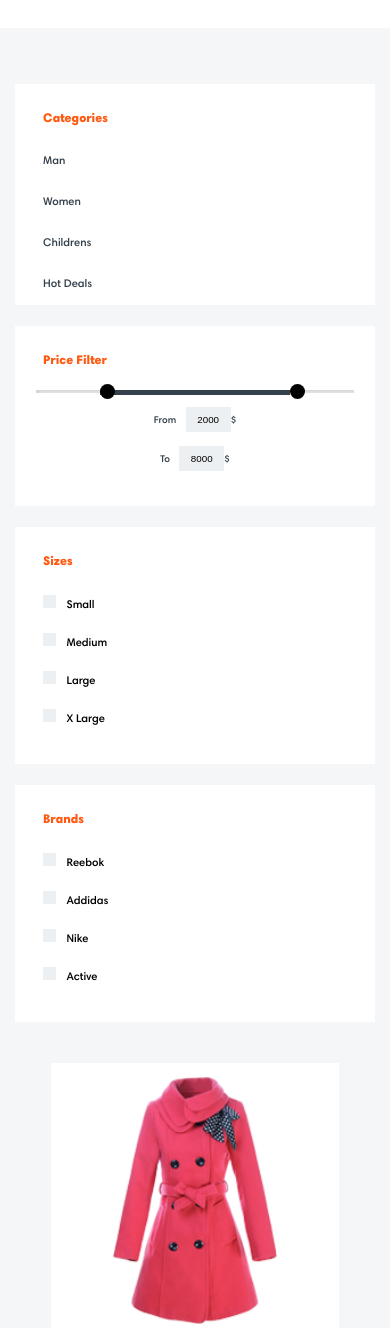
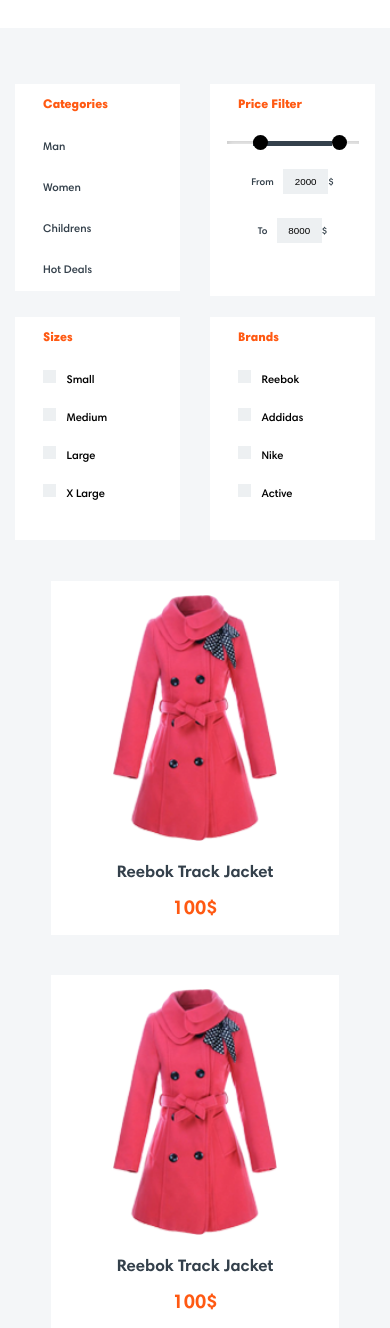
Before and after one commit to Destonin1/Shop, a PHP site: page /products.html in a window 390 px wide. Shown: the part 133-1461 px from the top of the page. Run offline with PHP 8.4, Linux system fonts and the light colour scheme.

Commit message:
Адаптив для каталога продуктов

```diff
--- a/css/style.css
+++ b/css/style.css
@@ -796,7 +796,8 @@ footer {
 }
 
 #products h4 {
-	margin: 0 4rem 2rem 4rem;
+	margin: 0 4rem;
+	padding: 2rem 0;
 	font-size: 1.8rem;
 	color: #ff5912;
 	font-weight: 700;
@@ -805,12 +806,11 @@ footer {
 }
 
 .categories {
-	padding-top: 4rem;
 	margin-bottom: 3rem;
 	background: #fff;
 }
 
-.categories li {
+.categories_elem li {
 	font-family: HarmoniaBd, sans-serif;
 	padding: 2rem 4rem;
 	list-style: none;
@@ -823,13 +823,18 @@ footer {
 	cursor: pointer;
 }
 
-.categories li:hover {
+.categories_elem li:hover {
 	background: #ff5912;
 	color: #fff;
 }
 
+li.categories_elem_active {
+	color: #fff;
+	background: #ff5912;
+}
+
 .price_filter {
-	padding: 4rem 0;
+	padding-bottom: 3.5rem;
 	background: #fff;
 	margin-bottom: 3rem;
 }
@@ -839,7 +844,8 @@ footer {
     outline: none;
 }
 .polzunok-container {
-    padding: 1rem 3rem;
+	margin-top: 2rem;
+    padding-bottom: 4rem;
     color: #34404b;
 }
 
@@ -850,6 +856,8 @@ footer {
 }
 
 .polzunok-container .ui-slider {
+	width: 80%;
+	margin: 0 auto;
     position: relative;
     height: 3px;
     box-shadow: inset 2px 2px 5px rgba(0, 0, 0, 0.2), 1px 1px 5px rgba(255, 255, 255, 1);
@@ -888,7 +896,7 @@ footer {
 }
 
 .sizes {
-	padding: 4rem 0;
+	padding-bottom: 4rem;
 	background: #fff;
 	margin-bottom: 3rem;
 	font-family: HarmoniaBd, sans-serif;
@@ -980,6 +988,7 @@ input[type=checkbox]:checked + label {
 
 	.polz_text {
 		display: block;
+		margin-top: 1.5rem;
 	}
 
 	.polzunok-input-left, .polzunok-input-right {
@@ -1151,6 +1160,11 @@ input[type=checkbox]:checked + label {
 	.product_info_image img {
 		margin: 0 auto;
 	}
+
+	.categories_elem li:hover {
+	background: #ff5912;
+	color: #fff;
+	}
 }
 
 @media screen and (max-width: 590px) {
@@ -1245,6 +1259,14 @@ input[type=checkbox]:checked + label {
 	.footer_menu_item {
 		width: 20%;
 	}
+
+	.categories h4 {
+		cursor: pointer;
+	}
+
+	.categories_elem li {
+
+	}
 }
 
 @media screen and (max-width: 420px) {
--- a/js/script.js
+++ b/js/script.js
@@ -29,7 +29,7 @@ $(document).ready(function(){
 		$('.menu_fixed').toggleClass('menu_fixed_active');
 	});
 
-
+	/* COUNTER */
 	var num = 0;
 
 	$("#plus").click(function() {
@@ -46,4 +46,9 @@ $(document).ready(function(){
 		}
   	});
 
+  	/* Click on li */
+  	$('.categories_elem li').click(function(){
+  		$(this).toggleClass('categories_elem_active');
+  	});
+
 });
--- a/products.html
+++ b/products.html
@@ -94,10 +94,10 @@
 			<div class="row">
 				<div class="col-md-3">
 					<div class="row">
-						<div class="col-12">
+						<div class="col-md-12 col-sm-6 col-6">
 							<div class="categories">
 								<h4>Categories</h4>
-								<ul>
+								<ul class="categories_elem">
 									<li>Man</li>
 									<li>Women</li>
 									<li>Childrens</li>
@@ -106,7 +106,7 @@
 							</div>
 						</div>
 
-						<div class="col-12">
+						<div class="col-md-12 col-sm-6 col-6">
 							<div class="price_filter">
 								<h4>Price Filter</h4>
 								<div class="polzunok-container">
@@ -119,7 +119,7 @@
 							</div>
 						</div>
 
-						<div class="col-12">
+						<div class="col-md-12 col-sm-6 col-6">
 							<div class="sizes">
 								<h4>Sizes</h4>
 								<form class="sizes_form">
@@ -143,7 +143,7 @@
 							</div>
 						</div>
 
-						<div class="col-12">
+						<div class="col-md-12 col-sm-6 col-6">
 							<div class="sizes">
 								<h4>Brands</h4>
 								<form class="sizes_form">
```
